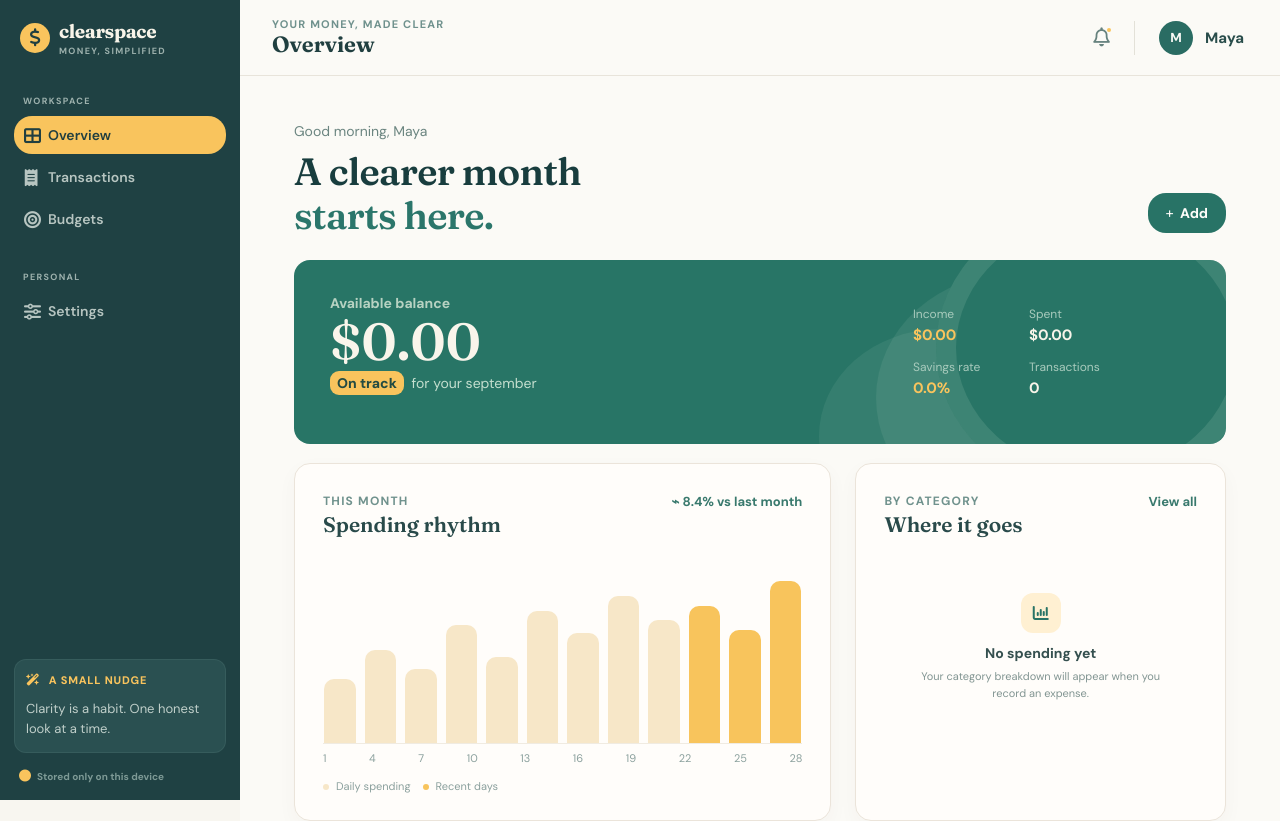
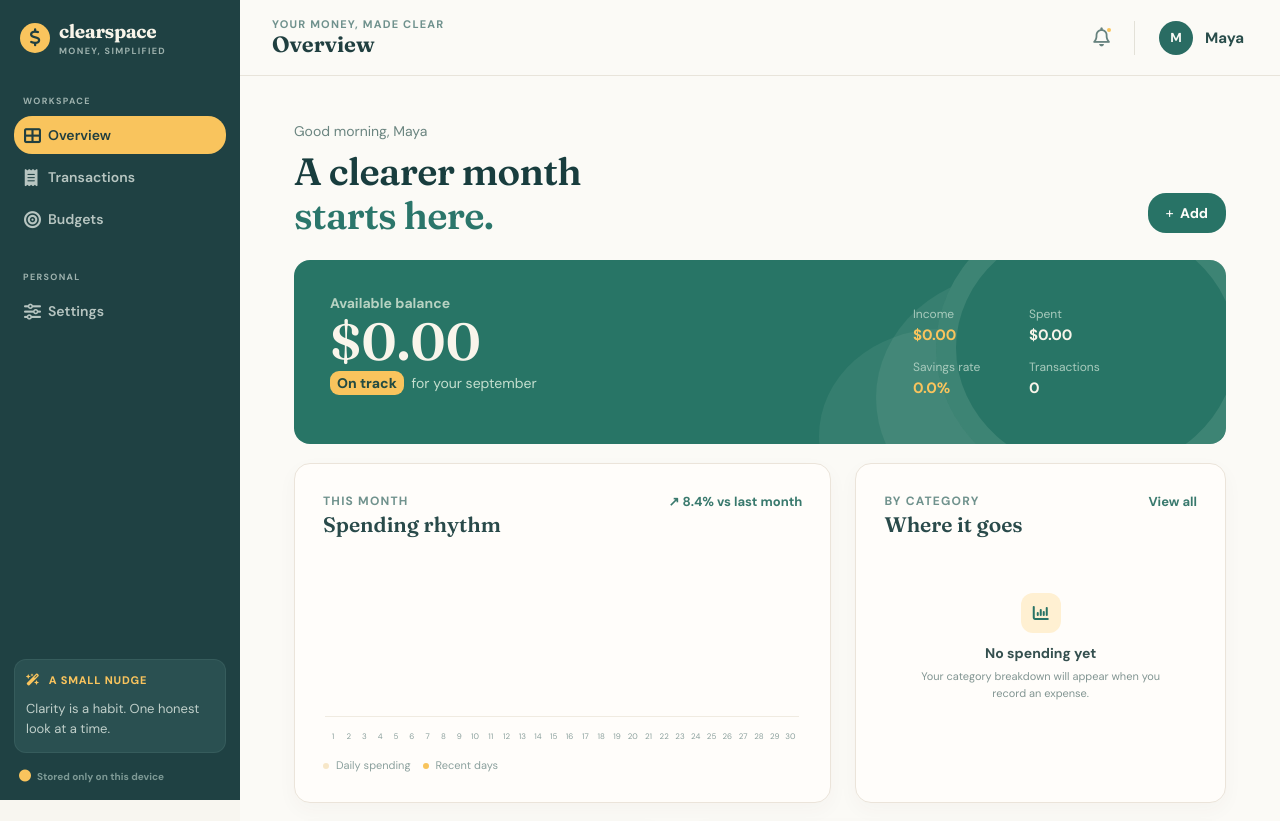
Before and after one commit to emperorfrost17-png/finance-tracker-app, a React (Vite) app: page / in a window 1280 px wide. Shown: the top 821 px of the page. Built offline with nearby package versions, Linux system fonts and the light colour scheme.

Commit message:
made spending rhythm functional

```diff
--- /dev/null
+++ b/src/components/BarChart.tsx
@@ -0,0 +1,111 @@
+import { Bar } from "react-chartjs-2";
+import type { Transaction } from "../App";
+import dayjs from "dayjs";
+import {
+  Chart as ChartJS,
+  CategoryScale,
+  LinearScale,
+  BarElement,
+  Tooltip,
+  type ChartOptions,
+} from "chart.js";
+
+ChartJS.register(CategoryScale, LinearScale, BarElement, Tooltip);
+
+export const BarChart = ({ transactions }: { transactions: Transaction[] }) => {
+  const daysInMonth = dayjs().daysInMonth();
+  // Generate an array of days for the current month (1 to daysInMonth)
+  const days = Array.from({ length: daysInMonth }, (_, i) =>
+    (i + 1).toString(),
+  );
+  const dailySpending = days.map((day) => {
+    return transactions
+      .filter(
+        (t) => dayjs(t.date).date() === parseInt(day) && t.type === "Expense",
+      )
+      .reduce((sum, t) => sum + t.amount.expense, 0);
+  });
+  const data = {
+    labels: days,
+    datasets: [
+      {
+        label: "Daily spending",
+        data: dailySpending,
+        backgroundColor: days.map((_, index) =>
+          index >= 23 ? "#f8c45c" : "#f7e7c8",
+        ),
+        borderRadius: { topLeft: 10, topRight: 10 },
+        borderSkipped: "bottom" as const,
+        categoryPercentage: 0.88,
+        barPercentage: 0.94,
+      },
+    ],
+  };
+
+  const options: ChartOptions<"bar"> = {
+    responsive: true,
+    maintainAspectRatio: false,
+    layout: { padding: { top: 4 } },
+    plugins: {
+      legend: { display: false },
+      title: { display: false },
+      tooltip: {
+        displayColors: false,
+        backgroundColor: "#183d3e",
+        padding: 10,
+        titleFont: { family: "DM Sans", size: 11 },
+        bodyFont: { family: "DM Sans", size: 12, weight: "bold" },
+        callbacks: {
+          label: (context) => `$${(context.parsed.y ?? 0).toFixed(2)}`,
+        },
+      },
+    },
+    scales: {
+      x: {
+        grid: { display: false },
+        border: { color: "#f0ebe1" },
+        ticks: {
+          color: "#8ba09d",
+          font: { family: "DM Sans", size: 8 },
+          padding: 8,
+          maxRotation: 0,
+        },
+      },
+      y: {
+        display: false,
+        beginAtZero: true,
+        grid: { display: false },
+        border: { display: false },
+      },
+    },
+  };
+
+  return (
+    <section className="dashboard-panel spending-panel">
+      <div className="panel-heading">
+        <div>
+          <span className="panel-kicker">This month</span>
+          <h2>Spending rhythm</h2>
+        </div>
+        <span className="panel-note">
+          <span aria-hidden="true">&#8599;</span> 8.4% vs last month
+        </span>
+      </div>
+      <div
+        className="bar-chart"
+        role="img"
+        aria-label="Daily spending across the month, with recent days highlighted"
+      >
+        <Bar data={data} options={options} />
+      </div>
+      <div className="chart-legend" aria-hidden="true">
+        <span>
+          <i /> Daily spending
+        </span>
+        <span>
+          <i /> Recent days
+        </span>
+      </div>
+    </section>
+  );
+};
--- a/src/pages/OverviewPage.css
+++ b/src/pages/OverviewPage.css
@@ -222,34 +222,17 @@
   white-space: nowrap;
 }
 .bar-chart {
-  display: flex;
-  align-items: flex-end;
-  gap: 9px;
-  height: 170px;
-  margin: 39px 0 7px;
-  padding: 0 1px;
-  border-bottom: 1px solid #f0ebe1;
+  position: relative;
+  height: 190px;
+  margin: 25px 0 4px;
 }
-.bar {
-  flex: 1;
-  min-width: 8px;
-  border-radius: 10px 10px 0 0;
-  background: #f7e7c8;
-}
-.bar--recent {
-  background: #f8c45c;
-}
-.chart-axis,
 .chart-legend {
   display: flex;
-  justify-content: space-between;
+  justify-content: flex-start;
+  gap: 12px;
   color: #8ba09d;
   font: 11px var(--font-body);
-}
-.chart-legend {
-  justify-content: flex-start;
-  gap: 12px;
-  margin-top: 14px;
+  margin-top: 8px;
 }
 .chart-legend i {
   display: inline-block;
--- a/src/pages/OverviewPage.tsx
+++ b/src/pages/OverviewPage.tsx
@@ -2,6 +2,7 @@ import { Sidebar } from "../components/Sidebar";
 import { Header } from "../components/Header";
 import type { Transaction } from "../App";
 import { NoSpendingYet } from "../components/NoSpendingYet";
+import { BarChart } from "../components/BarChart";
 import dayjs from "dayjs";
 import { Link } from "react-router";
 import "./OverviewPage.css";
@@ -102,49 +103,7 @@ export function OverviewPage({
           </section>
 
           <div className="overview-grid overview-grid--top">
-            <section className="dashboard-panel spending-panel">
-              <div className="panel-heading">
-                <div>
-                  <span className="panel-kicker">This month</span>
-                  <h2>Spending rhythm</h2>
-                </div>
-                <span className="panel-note">⌁ 8.4% vs last month</span>
-              </div>
-              <div
-                className="bar-chart"
-                aria-label="Static spending rhythm chart"
-              >
-                {[38, 55, 44, 70, 51, 78, 65, 87, 73, 81, 67, 96].map(
-                  (height, index) => (
-                    <span
-                      className={index > 8 ? "bar bar--recent" : "bar"}
-                      style={{ height: `${height}%` }}
-                      key={index}
-                    />
-                  ),
-                )}
-              </div>
-              <div className="chart-axis">
-                <span>1</span>
-                <span>4</span>
-                <span>7</span>
-                <span>10</span>
-                <span>13</span>
-                <span>16</span>
-                <span>19</span>
-                <span>22</span>
-                <span>25</span>
-                <span>28</span>
-              </div>
-              <div className="chart-legend">
-                <span>
-                  <i /> Daily spending
-                </span>
-                <span>
-                  <i /> Recent days
-                </span>
-              </div>
-            </section>
+            <BarChart transactions={transactions} />
 
             <section className="dashboard-panel category-panel">
               <div className="panel-heading">
```
Lines whose indentation alone changed are shown as unchanged.
